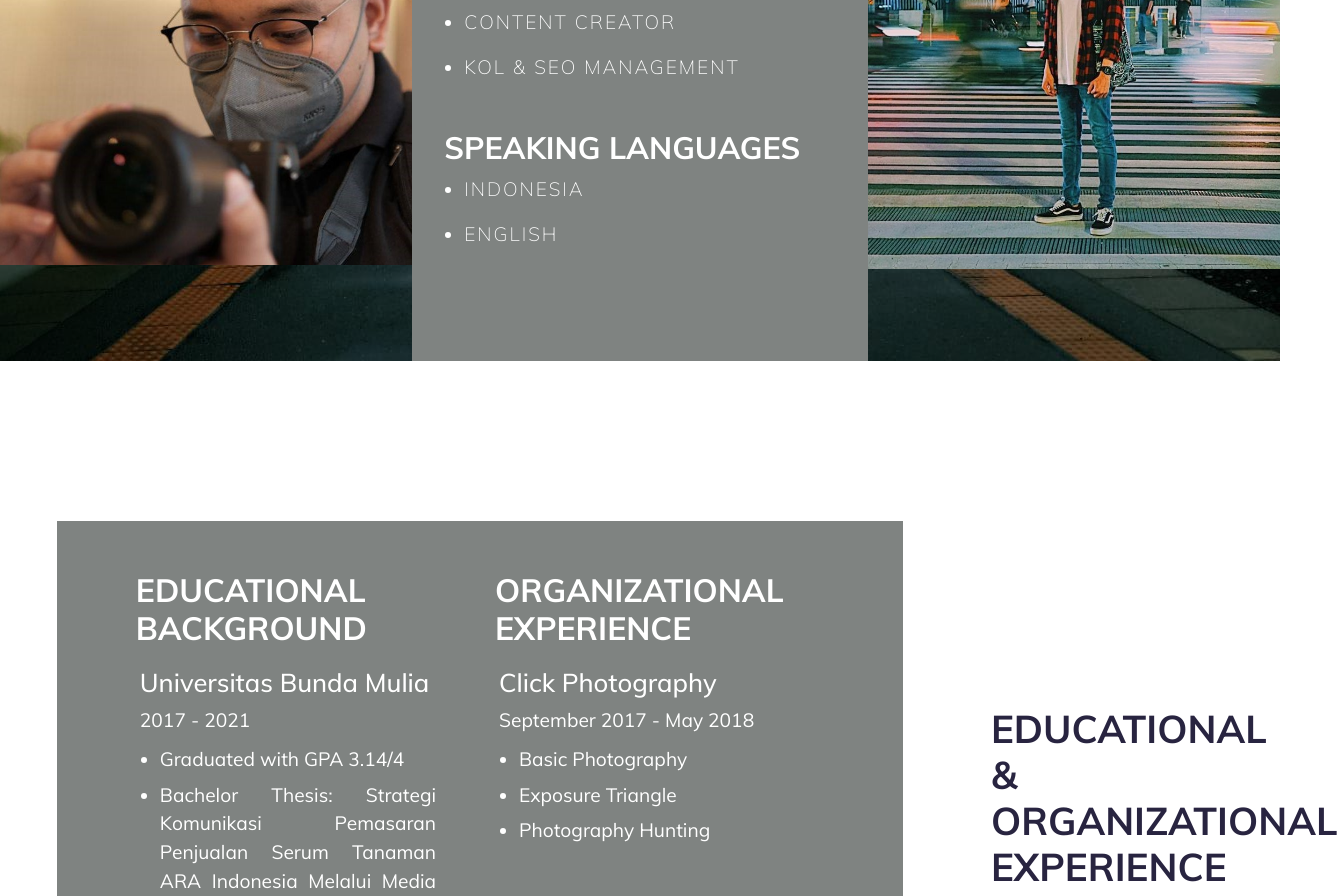
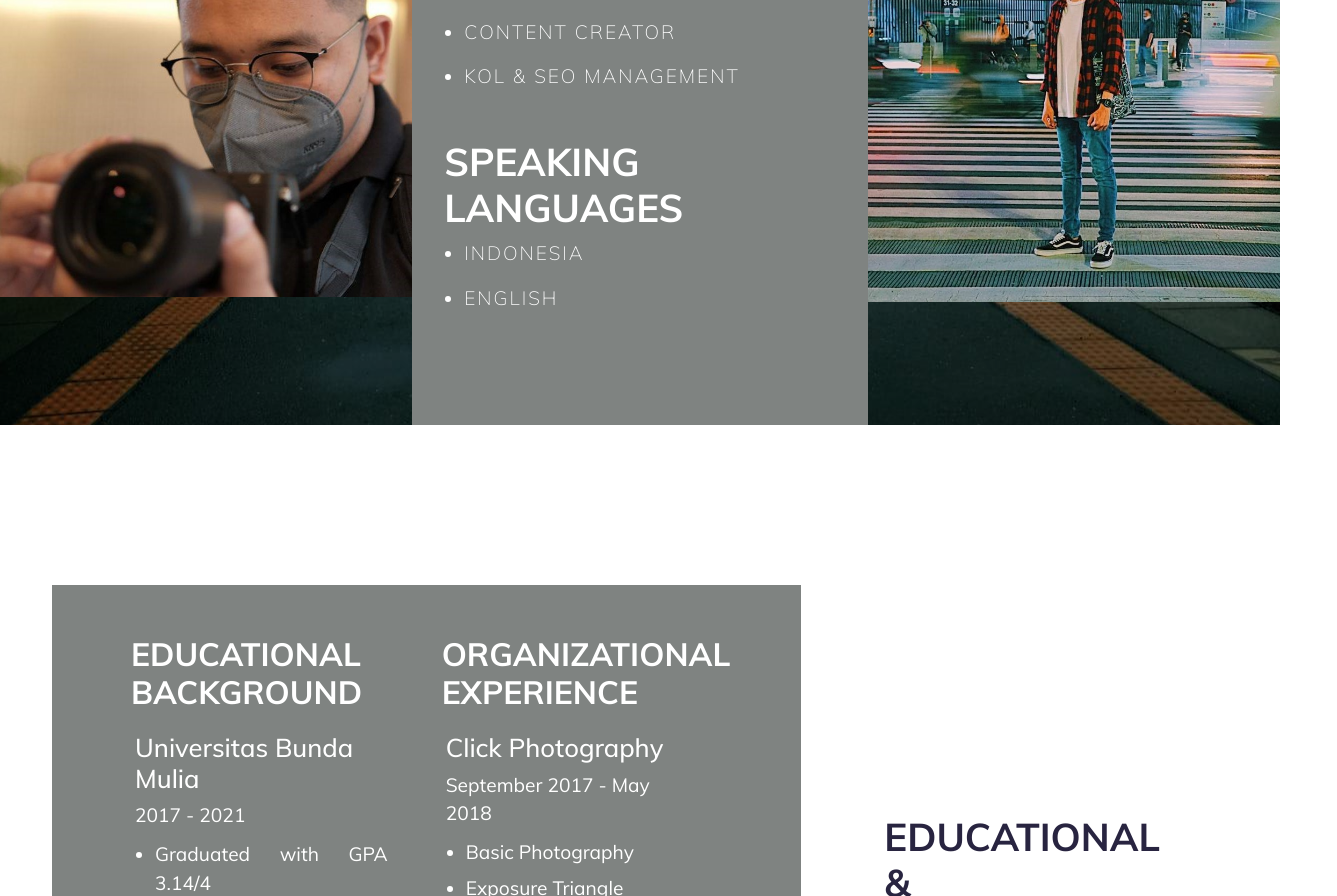
Before and after one commit to JoshuaLiuHansan/cptredbyjosh.github.io, a React (Create React App) app: page / in a window 1280 px wide. Shown: the part 2040-2936 px from the top of the page, 1337 px wide, since content can reach past the window. Built offline with nearby package versions, Linux system fonts and the light colour scheme.

Commit message:
Responsive enough~~

```diff
--- a/src/Component/Background/Background.jsx
+++ b/src/Component/Background/Background.jsx
@@ -10,7 +10,7 @@ class Background extends Component {
     }
 
     render() {
-        let isReversed = this.props.isReversed ? " flex-row-reversed" : " flex-row";
+        let isReversed = this.props.isReversed;
         let props = this.props;
         let ChildComponent = props.childComponent;
         let backgroundContent = props.backgroundContent;
@@ -18,14 +18,15 @@ class Background extends Component {
         let infoContent = backgroundContent.infoContent;
 
         let metadata = this.metadata;
+        let innerWidth = metadata.innerWidth;
 
 
         return (
-            <div id={backgroundContent.id} className={ "background" + isReversed}>
-                <Col md={3} className="background-title">
+            <div id={backgroundContent.id} className={ "background" + (isReversed ? " flex-row-reversed" : " flex-row")}>
+                <Col md={4} className={"background-title" + (isReversed || metadata.innerWidth < 768 ? "" : " align-items-center")}>
                     <h2> { titleContent.title } </h2>
                 </Col>
-                <Col md={9} className="background-info">
+                <Col md={8} className="background-info">
                     <Row className="background-description">
                         <ChildComponent content={infoContent} metadata={metadata} />
                     </Row>
--- a/src/Component/Background/Background.scss
+++ b/src/Component/Background/Background.scss
@@ -15,7 +15,6 @@ $backgroundImage: var(--background-image-3);
     & > &-title {
         display: flex;
         flex-direction: column;
-        align-items: flex-start;
         justify-content: center;
         gap: 4rem;
         // background-image: $backgroundImage;
--- a/src/Component/Footer/Footer.scss
+++ b/src/Component/Footer/Footer.scss
@@ -43,6 +43,8 @@ $secondaryTextColor: var(--secondary-text-color);
 
     #contact-info {
         grid-area: contact-info;
+        margin-left: 0;
+        margin-right: 0;
 
         display: flex;
         flex-wrap: wrap;
--- a/src/Component/Header/Header.scss
+++ b/src/Component/Header/Header.scss
@@ -48,7 +48,6 @@ $backgroundImage: var(--background-image-2);
                 right: -90px;
                 bottom: 28%;
                 min-width: 400px;
-            }
 
                 &::after {
                     content: "MARKETING COMMUNICATION";
@@ -61,6 +60,8 @@ $backgroundImage: var(--background-image-2);
                 }
             }
 
+        }
+
         & .header-icon {
             font-size: 150px;
 
@@ -71,3 +72,14 @@ $backgroundImage: var(--background-image-2);
     }
 
 }
+
+@media screen and (max-width: 692px) {
+    .header {
+        padding: 2rem;
+
+        & > &-background {
+            width: 100%;
+            height: 60vh;
+        }
+    }
+}
--- a/src/Component/Photography/Photography.jsx
+++ b/src/Component/Photography/Photography.jsx
@@ -9,7 +9,6 @@ const Photography = (props) => {
 
     let metadata = props.metadata;
     let isAbsolute = metadata.innerWidth > 1200 ? "absolute" : "";
-    console.log(metadata);
 
     return (
         <div id="cptredbyjosh" className="photography">
--- a/src/Component/Photography/Photography.scss
+++ b/src/Component/Photography/Photography.scss
@@ -1,6 +1,5 @@
 .photography {
     width: 100%;
-    height: 60vh;
 
     &-media {
         position: relative;
@@ -14,6 +13,7 @@
         display: flex;
         align-items: flex-start;
         justify-content: center;
+        flex-wrap: wrap;
         gap: 10vh;
 
         &.absolute {
@@ -51,3 +51,16 @@
 
 
 }
+
+@media screen and (max-width: 976px) {
+    .photography {
+        &-media {
+            height: auto;
+            margin-bottom: 40px;
+        }
+
+        &-feeds {
+            gap: 4vh;
+        }
+    }
+}
--- a/src/Component/Profile/ProfileDetail/ProfileDetail.scss
+++ b/src/Component/Profile/ProfileDetail/ProfileDetail.scss
@@ -6,14 +6,17 @@ $backgroundImage: var(--background-image-1);
 
 .profile-detail {
     position: relative;
+
     background-image: $backgroundImage;
     background-repeat: no-repeat;
     background-size: cover;
+
     width: 100%;
     display: flex;
     align-items: center;
     justify-content: space-around;
     gap: 0;
+
     z-index: 0;
     margin-bottom: 20vh;
 
@@ -54,7 +57,7 @@ $backgroundImage: var(--background-image-1);
             &-title {
                 font-weight: bolder;
                 text-transform: uppercase;
-                font-size: 2.4vw;
+                font-size: 2.4rem;
             }
 
             &-list {
--- a/src/Component/Projects/Projects.jsx
+++ b/src/Component/Projects/Projects.jsx
@@ -1,5 +1,5 @@
 import React, {Component} from 'react';
-import { Image } from 'react-bootstrap';
+import { Image, Col } from 'react-bootstrap';
 import Init from '../../Init/Init';
 import './Projects.scss';
 
@@ -34,7 +34,7 @@ class Projects extends Component {
                     {
                         state.projects.map( (project, key) => {
                             return (
-                                <div key={key} className="project">
+                                <Col key={key} className="project">
                                     <div className="project-images">
                                         {
                                             project.imagePath.map( (item, index) => {
@@ -48,7 +48,7 @@ class Projects extends Component {
                                         <h3> { project.title } </h3>
                                         <span> {project.subtitle} </span>
                                     </div>
-                                </div>
+                                </Col>
 
                             );
                         } )
```
Lines whose indentation alone changed are shown as unchanged.
